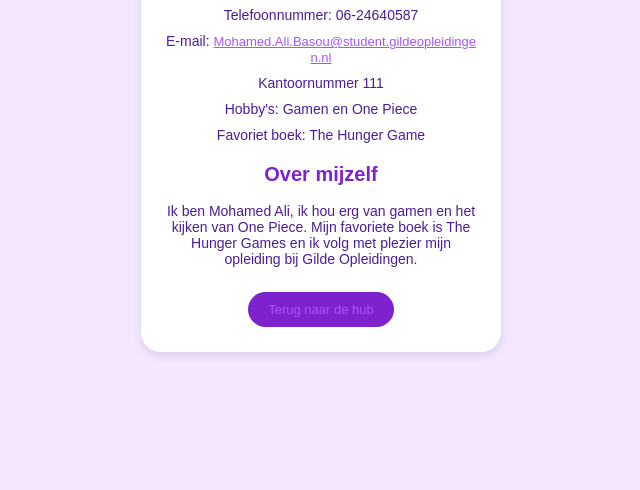
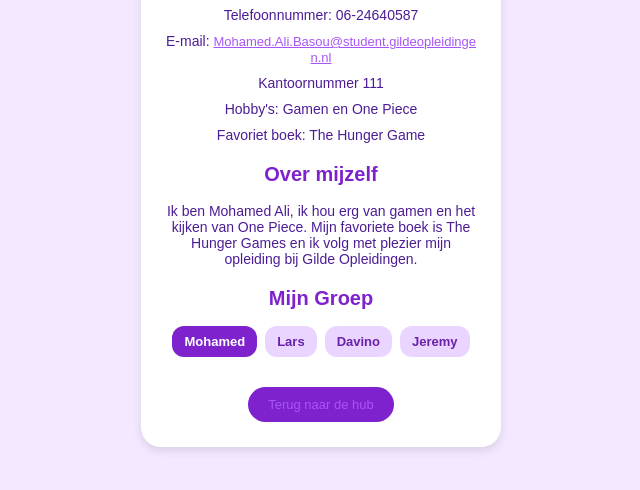
Before and after one commit to jeremy2315/cool, a plain HTML site: page smoelenboekHTML/mohamedali.html in a window 1280 px wide. Shown: the part 254-744 px from the top of the page, without its empty margins (319-959 px from the left). Drawn offline with Linux system fonts and the light colour scheme.

Commit message:
navigatiemohamedali

```diff
--- a/smoelenboekHTML/mohamedali.css
+++ b/smoelenboekHTML/mohamedali.css
@@ -39,6 +39,35 @@ body {
     word-break: break-all;
 }
 
+.groep-links {
+    display: flex;
+    flex-wrap: wrap;
+    gap: 8px;
+    justify-content: center;
+    margin: 15px 0;
+}
+
+.groep-links a {
+    display: inline-block;
+    padding: 8px 12px;
+    background: #e9d5ff;
+    color: #6b21a8;
+    text-decoration: none;
+    font-size: 13px;
+    font-weight: bold;
+    border-radius: 12px;
+}
+
+.groep-links a:hover {
+    background: #7e22ce;
+    color: #ffffff;
+}
+
+.groep-links a.actief {
+    background: #7e22ce;
+    color: #ffffff;
+}
+
 .terug-knop {
     display: inline-block;
     margin-top: 15px;
--- a/smoelenboekHTML/mohamedali.html
+++ b/smoelenboekHTML/mohamedali.html
@@ -21,6 +21,14 @@
     <h2>Over mijzelf</h2>
     <p>Ik ben Mohamed Ali, ik hou erg van gamen en het kijken van One Piece. Mijn favoriete boek is The Hunger Games en ik volg met plezier mijn opleiding bij Gilde Opleidingen.</p>
 
+    <h2>Mijn Groep</h2>
+    <nav class="groep-links">
+        <a href="mohamedali.html" class="actief">Mohamed</a>
+        <a href="lars.html">Lars</a>
+        <a href="davino.html">Davino</a>
+        <a href="jeremy.html">Jeremy</a>
+    </nav>
+
     <a href="index.html" class="terug-knop">Terug naar de hub</a>
 </main>
 
```
